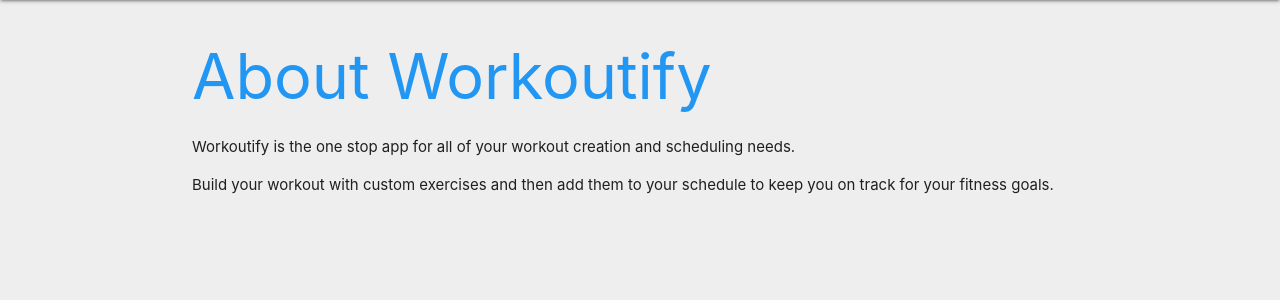
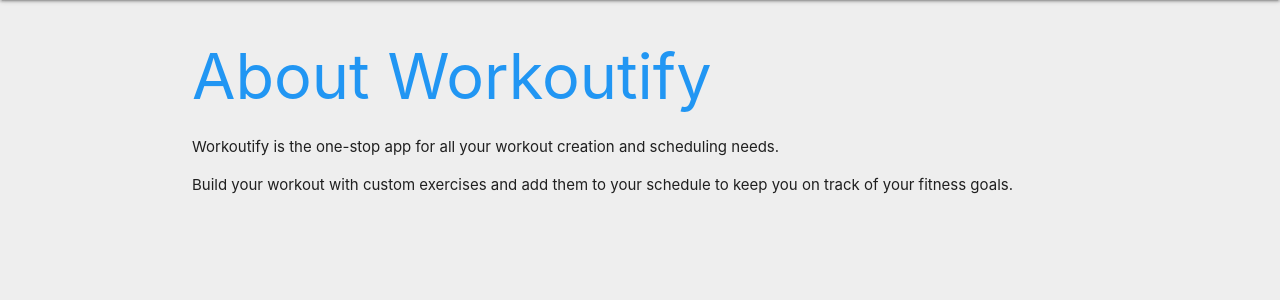
Before and after one commit to CharlesAta/Workoutify, a Django app: page /about/ in a window 1280 px wide. Shown: the part 64-364 px from the top of the page. Run offline with Django 3.2, Linux system fonts and the light colour scheme.

Commit message:
Update about

```diff
--- a/workoutify/main_app/templates/about.html
+++ b/workoutify/main_app/templates/about.html
@@ -2,9 +2,13 @@
 
 <h1 class="blue-text darken-2">About Workoutify</h1>
 
-<p>Workoutify is the one stop app for all of your workout creation and scheduling needs.
+<p>
+  Workoutify is the one-stop app for all your workout creation and scheduling
+  needs.
 </p>
-<p>Build your workout with custom exercises and then add them to your schedule to keep you on track for your fitness goals.
+<p>
+  Build your workout with custom exercises and add them to your schedule to keep
+  you on track of your fitness goals.
 </p>
 
 {% endblock %}
```
